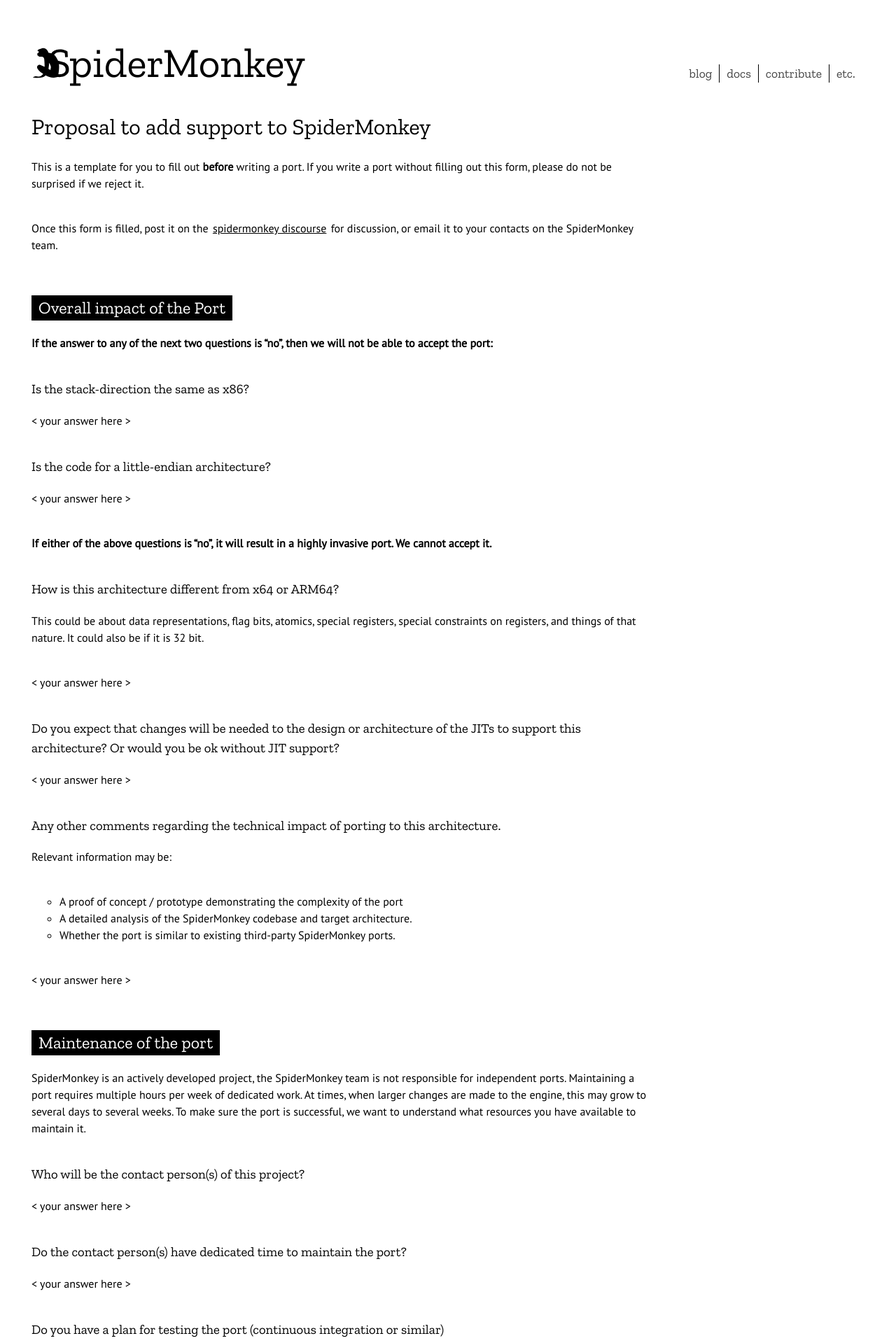
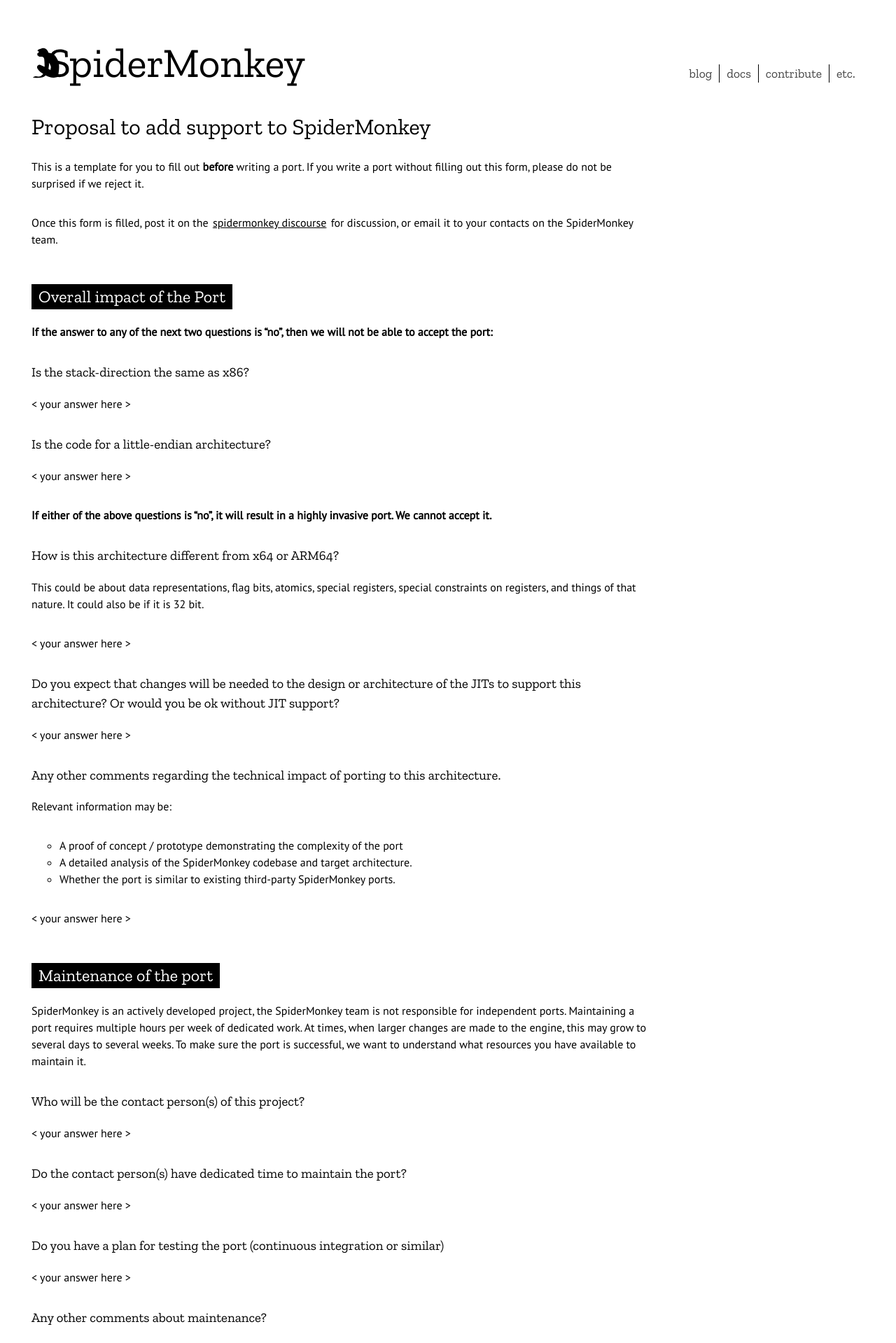
Before and after one commit to mozilla-spidermonkey/spidermonkey.dev, a Jekyll site: the page built from port-proposal-template.md, in a window 1280 px wide. Shown: the top 1919 px of the page at 70% size. Built offline with Jekyll 4.4.1, drawn with Linux system fonts in a browser that asks for light colours; nearby versions of some CDN libraries; our own code applies the rules of GitHub Pages for plain Markdown files.

Commit message:
fix: update text spacing to follow WCAG22 guidelines(#154)

```diff
--- a/_sass/_variables.scss
+++ b/_sass/_variables.scss
@@ -35,7 +35,7 @@
 
 // Spacing
 $grid-gutter: 40px;
-$spacing-text: 40px;
+$spacing-text: 32px;
 
 $footer-line-height: 32px;
 $footer-icon-width: 36px;
```
